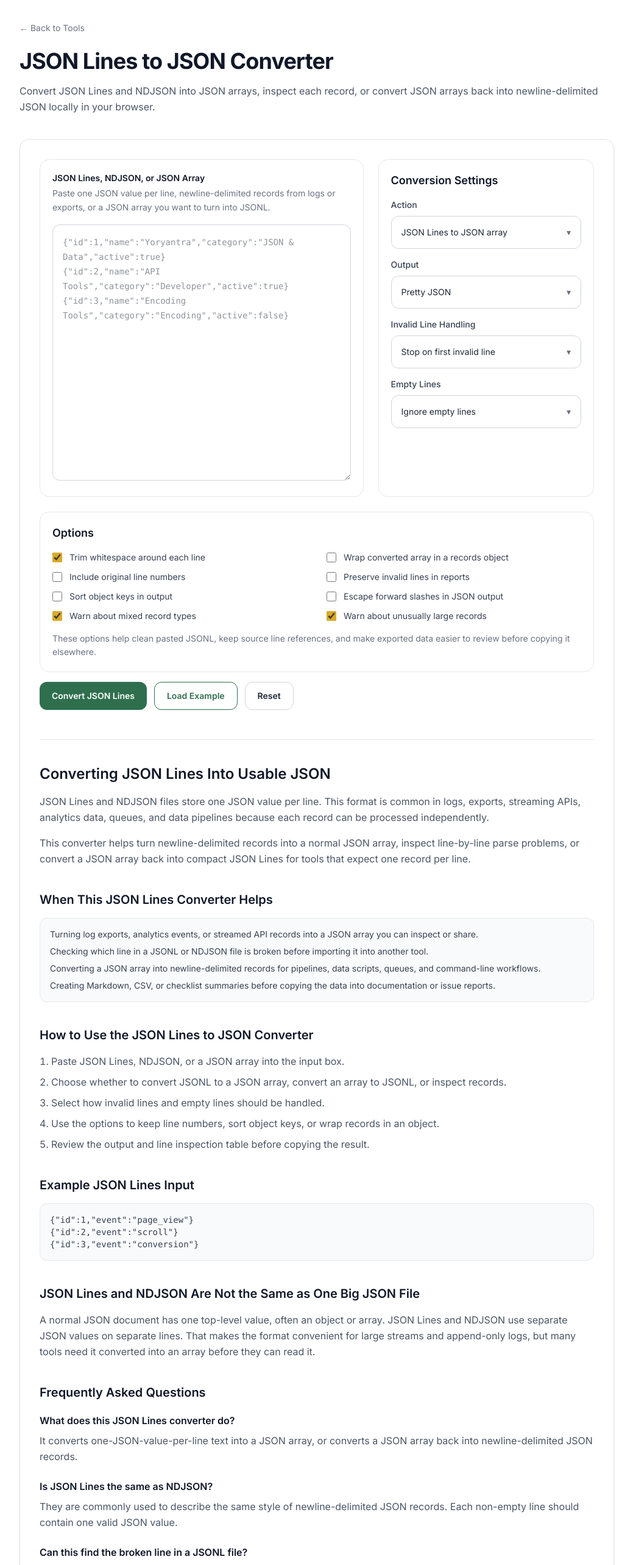
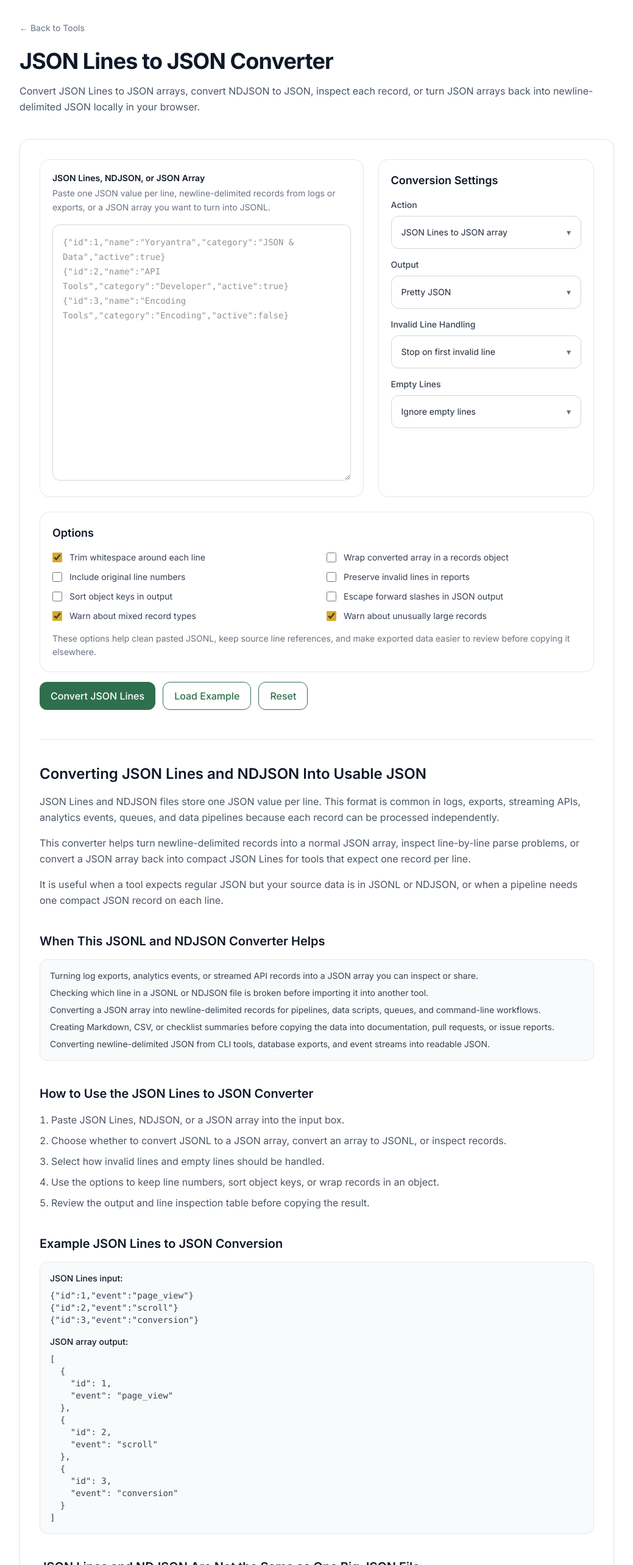
Before and after one commit to vaarunsonawwane-ops/yoryantra-new, a Next.js app: page /tools/json-lines-to-json-converter in a window 1280 px wide. Shown: the part 180-2746 px from the top of the page at 61% size, without its empty margins (120-1159 px from the left). Built offline with nearby package versions, Linux system fonts and the light colour scheme.

Commit message:
JSON Lines to JSON Converter SEO update

```diff
--- a/app/tools/json-lines-to-json-converter/ToolClient.tsx
+++ b/app/tools/json-lines-to-json-converter/ToolClient.tsx
@@ -161,7 +161,7 @@ export default function ToolClient() {
   return (
     <ToolShell
       title="JSON Lines to JSON Converter"
-      description="Convert JSON Lines and NDJSON into JSON arrays, inspect each record, or convert JSON arrays back into newline-delimited JSON locally in your browser."
+      description="Convert JSON Lines to JSON arrays, convert NDJSON to JSON, inspect each record, or turn JSON arrays back into newline-delimited JSON locally in your browser."
     >
       <div className="grid gap-6 lg:grid-cols-[minmax(0,1.2fr)_minmax(340px,0.8fr)]">
         <div className="rounded-2xl border border-gray-200 bg-white p-5">
@@ -277,21 +277,21 @@ export default function ToolClient() {
         <button
           type="button"
           onClick={processInput}
-          className="rounded-xl bg-[var(--green)] px-5 py-3 text-sm font-semibold text-white transition hover:opacity-90"
+          className="yoryantra-btn"
         >
           Convert JSON Lines
         </button>
         <button
           type="button"
           onClick={loadExample}
-          className="rounded-xl border border-[var(--green)] px-5 py-3 text-sm font-semibold text-[var(--green)] transition hover:bg-green-50"
+          className="yoryantra-btn-outline"
         >
           Load Example
         </button>
         <button
           type="button"
           onClick={resetAll}
-          className="rounded-xl border border-gray-300 px-5 py-3 text-sm font-semibold text-gray-800 transition hover:bg-gray-50"
+          className="yoryantra-btn-outline"
         >
           Reset
         </button>
@@ -383,22 +383,26 @@ export default function ToolClient() {
 
       <section className="mt-12 border-t border-gray-200 pt-10 space-y-10">
         <div>
-          <h2 className="text-2xl font-semibold text-gray-900">Converting JSON Lines Into Usable JSON</h2>
+          <h2 className="text-2xl font-semibold text-gray-900">Converting JSON Lines and NDJSON Into Usable JSON</h2>
           <p className="mt-4 text-gray-600 leading-relaxed">
-            JSON Lines and NDJSON files store one JSON value per line. This format is common in logs, exports, streaming APIs, analytics data, queues, and data pipelines because each record can be processed independently.
+            JSON Lines and NDJSON files store one JSON value per line. This format is common in logs, exports, streaming APIs, analytics events, queues, and data pipelines because each record can be processed independently.
           </p>
           <p className="mt-4 text-gray-600 leading-relaxed">
             This converter helps turn newline-delimited records into a normal JSON array, inspect line-by-line parse problems, or convert a JSON array back into compact JSON Lines for tools that expect one record per line.
           </p>
+          <p className="mt-4 text-gray-600 leading-relaxed">
+            It is useful when a tool expects regular JSON but your source data is in JSONL or NDJSON, or when a pipeline needs one compact JSON record on each line.
+          </p>
         </div>
 
         <div>
-          <h2 className="text-xl font-semibold text-gray-900">When This JSON Lines Converter Helps</h2>
+          <h2 className="text-xl font-semibold text-gray-900">When This JSONL and NDJSON Converter Helps</h2>
           <div className="mt-4 rounded-xl border border-gray-200 bg-gray-50 p-4 text-sm text-gray-700">
             <p>Turning log exports, analytics events, or streamed API records into a JSON array you can inspect or share.</p>
             <p className="mt-2">Checking which line in a JSONL or NDJSON file is broken before importing it into another tool.</p>
             <p className="mt-2">Converting a JSON array into newline-delimited records for pipelines, data scripts, queues, and command-line workflows.</p>
-            <p className="mt-2">Creating Markdown, CSV, or checklist summaries before copying the data into documentation or issue reports.</p>
+            <p className="mt-2">Creating Markdown, CSV, or checklist summaries before copying the data into documentation, pull requests, or issue reports.</p>
+            <p className="mt-2">Converting newline-delimited JSON from CLI tools, database exports, and event streams into readable JSON.</p>
           </div>
         </div>
 
@@ -414,11 +418,28 @@ export default function ToolClient() {
         </div>
 
         <div>
-          <h2 className="text-xl font-semibold text-gray-900">Example JSON Lines Input</h2>
+          <h2 className="text-xl font-semibold text-gray-900">Example JSON Lines to JSON Conversion</h2>
           <div className="mt-4 rounded-xl border border-gray-200 bg-gray-50 p-4 text-sm text-gray-700 overflow-auto">
-            <pre className="whitespace-pre-wrap break-words">{`{"id":1,"event":"page_view"}
+            <p className="font-medium text-gray-900">JSON Lines input:</p>
+            <pre className="mt-2 whitespace-pre-wrap break-words">{`{"id":1,"event":"page_view"}
 {"id":2,"event":"scroll"}
 {"id":3,"event":"conversion"}`}</pre>
+
+            <p className="mt-4 font-medium text-gray-900">JSON array output:</p>
+            <pre className="mt-2 whitespace-pre-wrap break-words">{`[
+  {
+    "id": 1,
+    "event": "page_view"
+  },
+  {
+    "id": 2,
+    "event": "scroll"
+  },
+  {
+    "id": 3,
+    "event": "conversion"
+  }
+]`}</pre>
           </div>
         </div>
 
@@ -432,11 +453,14 @@ export default function ToolClient() {
         <div>
           <h2 className="text-xl font-semibold text-gray-900">Frequently Asked Questions</h2>
           <div className="mt-5 space-y-6">
-            <Faq title="What does this JSON Lines converter do?">
+            <Faq title="What does a JSON Lines to JSON converter do?">
               It converts one-JSON-value-per-line text into a JSON array, or converts a JSON array back into newline-delimited JSON records.
             </Faq>
             <Faq title="Is JSON Lines the same as NDJSON?">
               They are commonly used to describe the same style of newline-delimited JSON records. Each non-empty line should contain one valid JSON value.
+            </Faq>
+            <Faq title="Why would I convert JSONL to a JSON array?">
+              Many editors, API tools, and data viewers expect one normal JSON document. Converting JSONL to a JSON array makes those records easier to inspect, copy, and reuse.
             </Faq>
             <Faq title="Can this find the broken line in a JSONL file?">
               Yes. The line inspection table shows which lines parsed successfully and which lines have JSON parse errors.
@@ -457,6 +481,7 @@ export default function ToolClient() {
           </p>
           <div className="mt-4 flex flex-wrap gap-3">
             <Link href="/tools/ndjson-formatter-validator" className="yoryantra-btn-outline">NDJSON Formatter Validator</Link>
+            <Link href="/tools/json-minifier" className="yoryantra-btn-outline">JSON Minifier</Link>
             <Link href="/tools/json-formatter" className="yoryantra-btn-outline">JSON Formatter</Link>
             <Link href="/tools/json-validator" className="yoryantra-btn-outline">JSON Validator</Link>
             <Link href="/tools/json-to-csv-converter" className="yoryantra-btn-outline">JSON to CSV Converter</Link>
--- a/app/tools/json-lines-to-json-converter/page.tsx
+++ b/app/tools/json-lines-to-json-converter/page.tsx
@@ -2,37 +2,40 @@ import type { Metadata } from "next";
 import ToolClient from "./ToolClient";
 
 export const metadata: Metadata = {
-  title: "JSON Lines to JSON Converter | Convert JSONL and NDJSON",
+  title: "JSON Lines to JSON Converter Online | Convert JSONL and NDJSON",
   description:
-    "Convert JSON Lines and NDJSON into JSON arrays, inspect line-by-line records, and convert JSON arrays back into newline-delimited JSON locally in your browser.",
+    "Convert JSON Lines to JSON arrays, convert NDJSON to JSON, inspect line-by-line records, and turn JSON arrays back into newline-delimited JSON in your browser.",
   keywords: [
     "json lines to json converter",
     "jsonl to json converter",
+    "jsonl to json array",
     "ndjson to json converter",
+    "ndjson to json array",
     "json lines converter",
-    "convert jsonl to json array",
+    "json to json lines",
     "json array to json lines",
     "newline delimited json converter",
-    "ndjson formatter",
+    "convert jsonl to json",
+    "convert ndjson to json",
+    "json to json",
     "json data tools",
-    "browser json converter",
   ],
   alternates: {
     canonical: "https://yoryantra.com/tools/json-lines-to-json-converter",
   },
   openGraph: {
-    title: "JSON Lines to JSON Converter | Yoryantra",
+    title: "JSON Lines to JSON Converter Online | Yoryantra",
     description:
-      "Convert JSONL and NDJSON into JSON arrays, inspect records, and export JSON Lines from arrays without uploading your data.",
+      "Convert JSONL and NDJSON into JSON arrays, inspect broken records, and export JSON arrays as newline-delimited JSON locally in your browser.",
     url: "https://yoryantra.com/tools/json-lines-to-json-converter",
     siteName: "Yoryantra",
     type: "website",
   },
   twitter: {
     card: "summary",
-    title: "JSON Lines to JSON Converter | Yoryantra",
+    title: "JSON Lines to JSON Converter Online | Yoryantra",
     description:
-      "Convert JSON Lines and NDJSON into JSON arrays, or turn JSON arrays back into newline-delimited records.",
+      "Convert JSON Lines and NDJSON into JSON arrays, inspect records, or turn JSON arrays into JSONL.",
   },
 };
 
```
